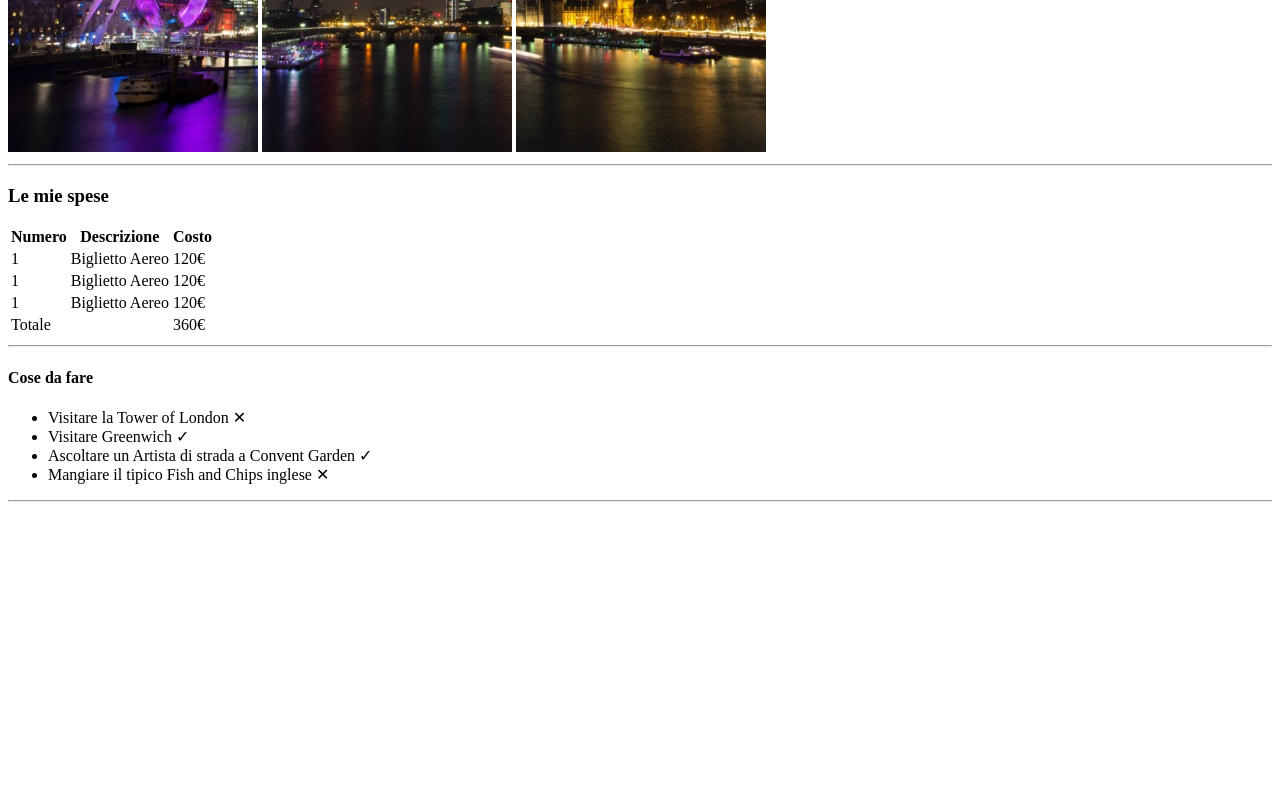
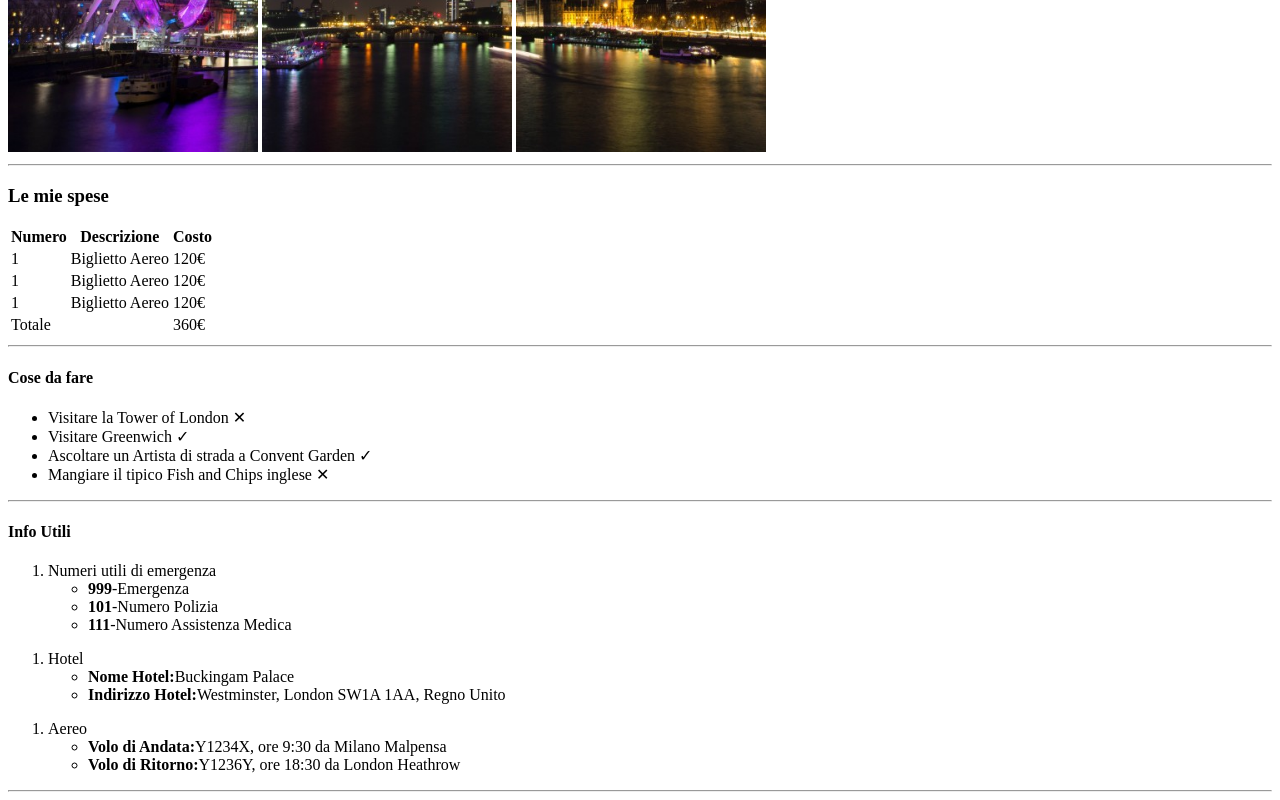
Before and after one commit to marypaduano/html-london-trip, a plain HTML site: page index.html in a window 1280 px wide. Shown: the part 415-1215 px from the top of the page. Before the commit the page ends 925 px from the top, so only its background shows below. Drawn offline with Linux system fonts and the light colour scheme.

Commit message:
quarta sezione documento

```diff
--- a/index.html
+++ b/index.html
@@ -74,6 +74,32 @@
         </ul>
         <hr>
     </section>
+    <!-- section4 info utili -->
+    <h4>Info Utili</h4>
+    <ol>
+        <li>Numeri utili di emergenza</li>
+            <ul>
+                <li><strong>999</strong>-Emergenza</li>
+                <li><strong>101</strong>-Numero Polizia</li>
+                <li><strong>111</strong>-Numero Assistenza Medica</li>
+            </ul>
+    </ol>
+    <ol>
+        <li>Hotel</li>
+            <ul>
+                <li><strong>Nome Hotel:</strong>Buckingam Palace</li>
+                <li><strong>Indirizzo Hotel:</strong>Westminster, London SW1A 1AA, Regno Unito</li>
+            </ul>
+    </ol>
+    <ol>
+        <li>Aereo</li>
+            <ul>
+                <li><strong>Volo di Andata:</strong>Y1234X, ore 9:30 da Milano Malpensa</li>
+                <li><strong>Volo di Ritorno:</strong>Y1236Y, ore 18:30 da London Heathrow</li>
+            </ul>
+    </ol>
+    <hr>
+
 
 
 </body>
```
